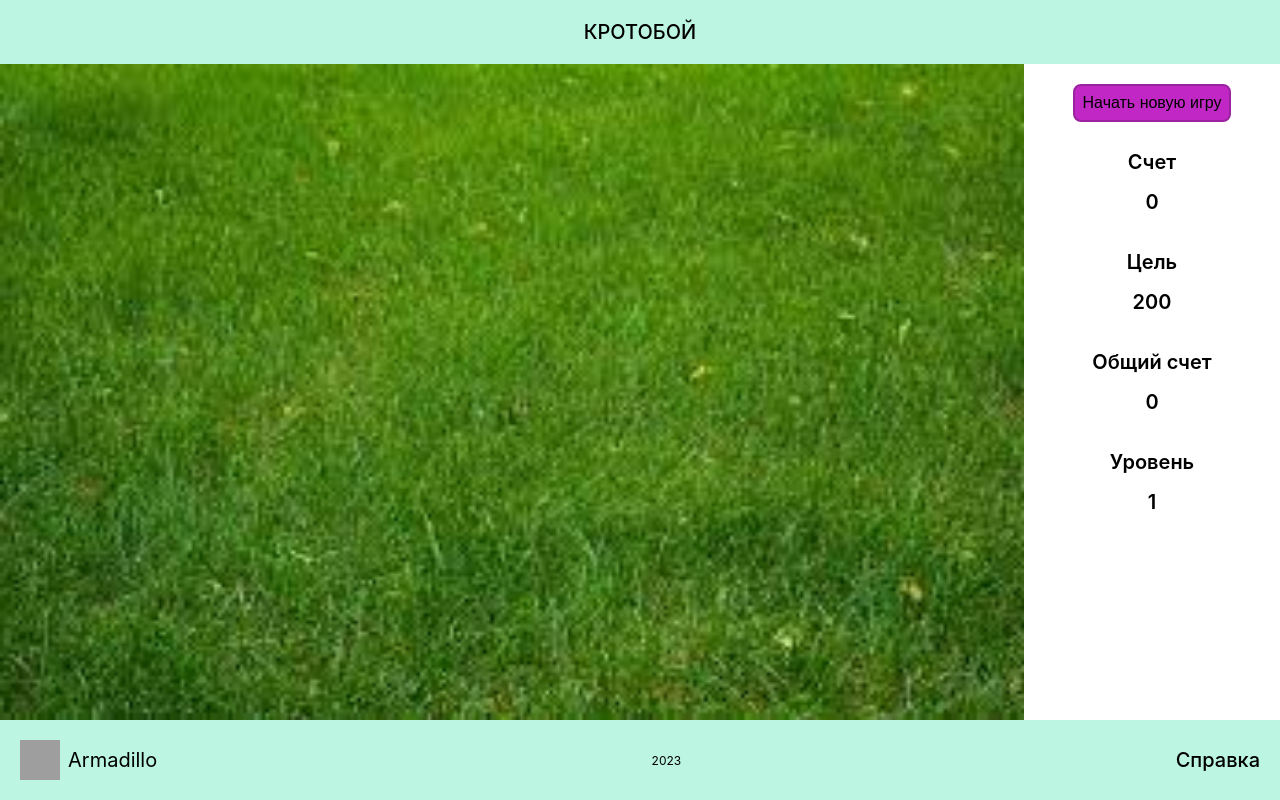
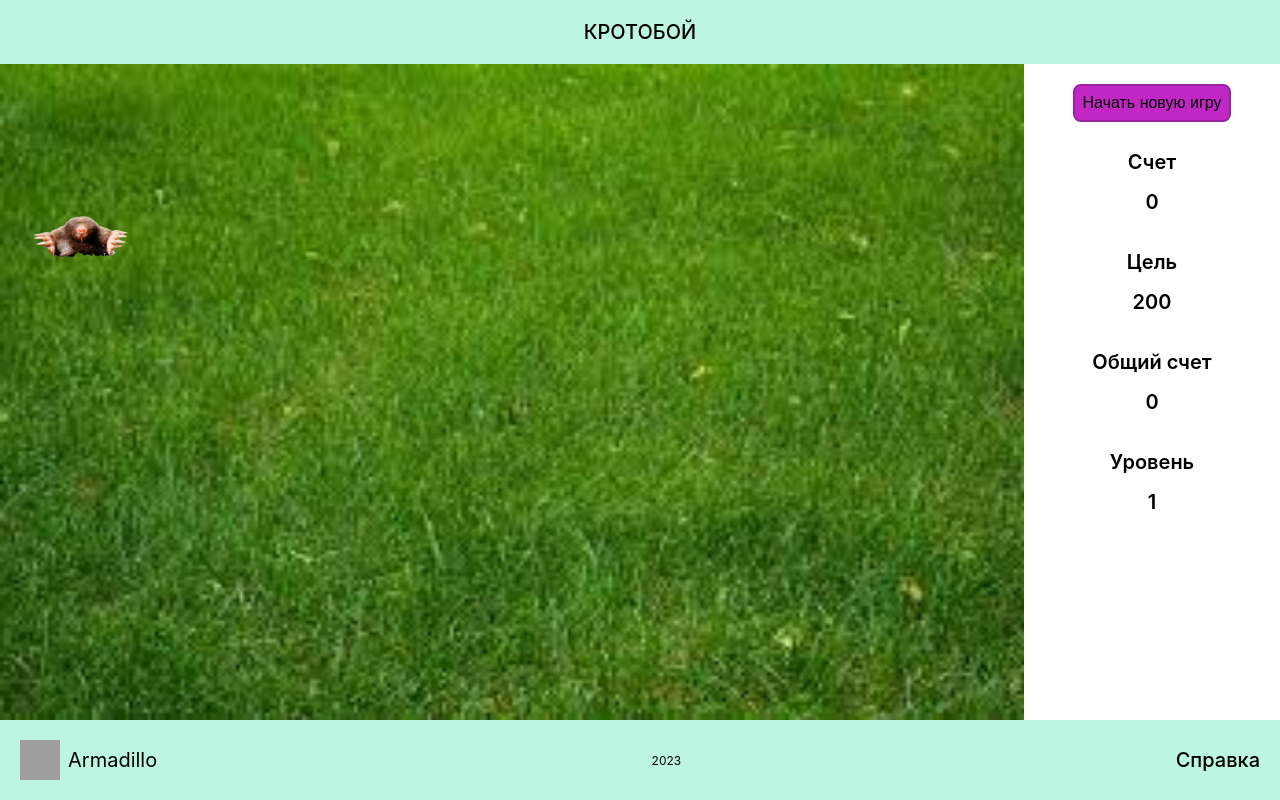
Before and after one commit to AnnaArmodillo/mole-game, a React (Create React App) app: page /game in a window 1280 px wide. Built offline with nearby package versions, Linux system fonts and the light colour scheme; grey boxes are pictures that could not be loaded.

Commit message:
Настроено начисление очков за кротов разных размеров

```diff
--- a/src/components/Game/Game.jsx
+++ b/src/components/Game/Game.jsx
@@ -5,7 +5,7 @@ import { Mole } from '../Mole/Mole';
 import {
   countPoints, finishGame, getGameSelector, setLevelUp, setTotalScore, startGame, startNewGame,
 } from '../../redux/slices/gameSlice';
-import { clearMole, setMole } from '../../redux/slices/moleSlice';
+import { clearMole, getMoleSelector, setMole } from '../../redux/slices/moleSlice';
 import { ProgressBar } from '../ProgressBar/ProgressBas';
 import { MOLE_TIME } from '../constants';
 import { getPoints } from '../helper';
@@ -13,6 +13,8 @@ import { Modal } from '../Modal/Modal';
 
 export function Game() {
   const game = useSelector(getGameSelector);
+  const { lives } = useSelector(getMoleSelector);
+  const [knockCount, setKnockCount] = useState(0);
   const [timeLeft, setTimeLeft] = useState(MOLE_TIME);
   const [timeStart, setTimeStart] = useState('');
   const [isModalFailOpen, setIsModalFailOpen] = useState(false);
@@ -33,11 +35,7 @@ export function Game() {
     startLevel();
   }
   function clickMoleHandler() {
-    dispatch(setMole());
-    dispatch(countPoints(+getPoints(timeLeft) + game.score));
-    dispatch(setTotalScore(+getPoints(timeLeft) + game.totalScore));
-    setTimeLeft(MOLE_TIME);
-    setTimeStart(Date.now());
+    setKnockCount((prev) => prev + 1);
   }
   function closeModalFailHandler() {
     setIsModalFailOpen(false);
@@ -45,6 +43,16 @@ export function Game() {
   function closeModalSuccessHandler() {
     setIsModalSuccessOpen(false);
   }
+  useEffect(() => {
+    if (knockCount >= lives) {
+      dispatch(setMole());
+      dispatch(countPoints(+getPoints(timeLeft, lives) + game.score));
+      dispatch(setTotalScore(+getPoints(timeLeft, lives) + game.totalScore));
+      setTimeLeft(MOLE_TIME);
+      setTimeStart(Date.now());
+      setKnockCount(0);
+    }
+  }, [knockCount]);
   useEffect(() => {
     if (game.started && timeLeft >= 0) {
       setTimeout(() => {
--- a/src/components/Mole/Mole.jsx
+++ b/src/components/Mole/Mole.jsx
@@ -2,9 +2,11 @@ import { useSelector } from 'react-redux';
 import moleImage from '../../images/mole.png';
 import styles from './mole.module.scss';
 import { getMoleSelector } from '../../redux/slices/moleSlice';
+import { MOLE_SIZE } from '../constants';
 
 export function Mole({ clickMoleHandler }) {
   const mole = useSelector(getMoleSelector);
+  const size = MOLE_SIZE[mole.lives - 1];
   if (mole.column === '' || mole.row === '') {
     return null;
   }
@@ -14,7 +16,7 @@ export function Mole({ clickMoleHandler }) {
       className={styles.mole}
       style={{ gridColumn: `${mole.column}`, gridRow: `${mole.row}` }}
     >
-      <img src={moleImage} alt="mole" className={styles[mole.size]} />
+      <img src={moleImage} alt="mole" className={styles[size]} />
     </div>
   );
 }
--- a/src/components/constants.js
+++ b/src/components/constants.js
@@ -1 +1,5 @@
 export const MOLE_TIME = 2000;
+export const SMALL = 'small';
+export const MEDIUM = 'medium';
+export const LARGE = 'large';
+export const MOLE_SIZE = [SMALL, MEDIUM, LARGE];
--- a/src/components/helper.js
+++ b/src/components/helper.js
@@ -1,5 +1,5 @@
 import { MOLE_TIME } from './constants';
 
-export function getPoints(timeLeft) {
-  return ((timeLeft * 100) / MOLE_TIME).toFixed();
+export function getPoints(timeLeft, lives) {
+  return ((timeLeft * 100 * lives) / MOLE_TIME).toFixed();
 }
--- a/src/redux/constants.js
+++ b/src/redux/constants.js
@@ -1,5 +1 @@
-export const SMALL = 'small';
-export const MEDIUM = 'medium';
-export const LARGE = 'large';
-export const MOLE_SIZE = [SMALL, MEDIUM, LARGE];
 export const LEVEL_GOAL = [200, 500, 800, 1200, 1500, 1800, 2100, 2500, 2900, 3500];
--- a/src/redux/initState.js
+++ b/src/redux/initState.js
@@ -3,6 +3,7 @@ export const initState = {
     row: '',
     column: '',
     size: '',
+    lives: '',
   },
   game: {
     started: false,
--- a/src/redux/slices/moleSlice.js
+++ b/src/redux/slices/moleSlice.js
@@ -1,7 +1,6 @@
 import { createSlice } from '@reduxjs/toolkit';
 import { initState } from '../initState';
 import { getRandomNumber } from '../helper';
-import { MOLE_SIZE } from '../constants';
 
 const moleSlice = createSlice({
   name: 'mole',
@@ -11,7 +10,7 @@ const moleSlice = createSlice({
       return {
         row: getRandomNumber(1, 9),
         column: getRandomNumber(1, 9),
-        size: MOLE_SIZE[getRandomNumber(0, 3)],
+        lives: getRandomNumber(1, 4),
       };
     },
     clearMole() {
```
